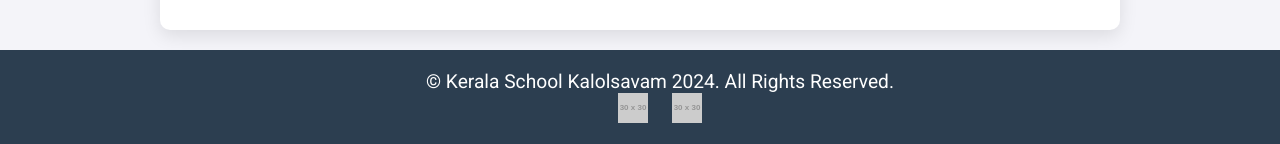
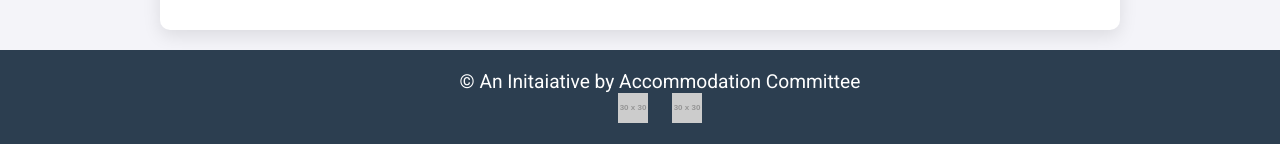
Before and after one commit to shebins298/Kerala-School-Kalolsavam-2024-25, a plain HTML site: page index.html in a window 1280 px wide. Shown: the part 1711-1855 px from the top of the page. Drawn offline with Linux system fonts and the light colour scheme; placeholder pictures from the web are drawn by us.

Commit message:
Update index.html

```diff
--- a/index.html
+++ b/index.html
@@ -221,7 +221,7 @@
     </div>
 
     <footer>
-        <p>&copy; Kerala School Kalolsavam 2024. All Rights Reserved.</p>
+        <p>&copy; An Initaiative by Accommodation Committee</p>
         <div class="social-icons">
             <a href="#"><img src="https://via.placeholder.com/30?text=FB" alt="Facebook"></a>
             <a href="#"><img src="https://via.placeholder.com/30?text=TW" alt="Twitter"></a>
```
